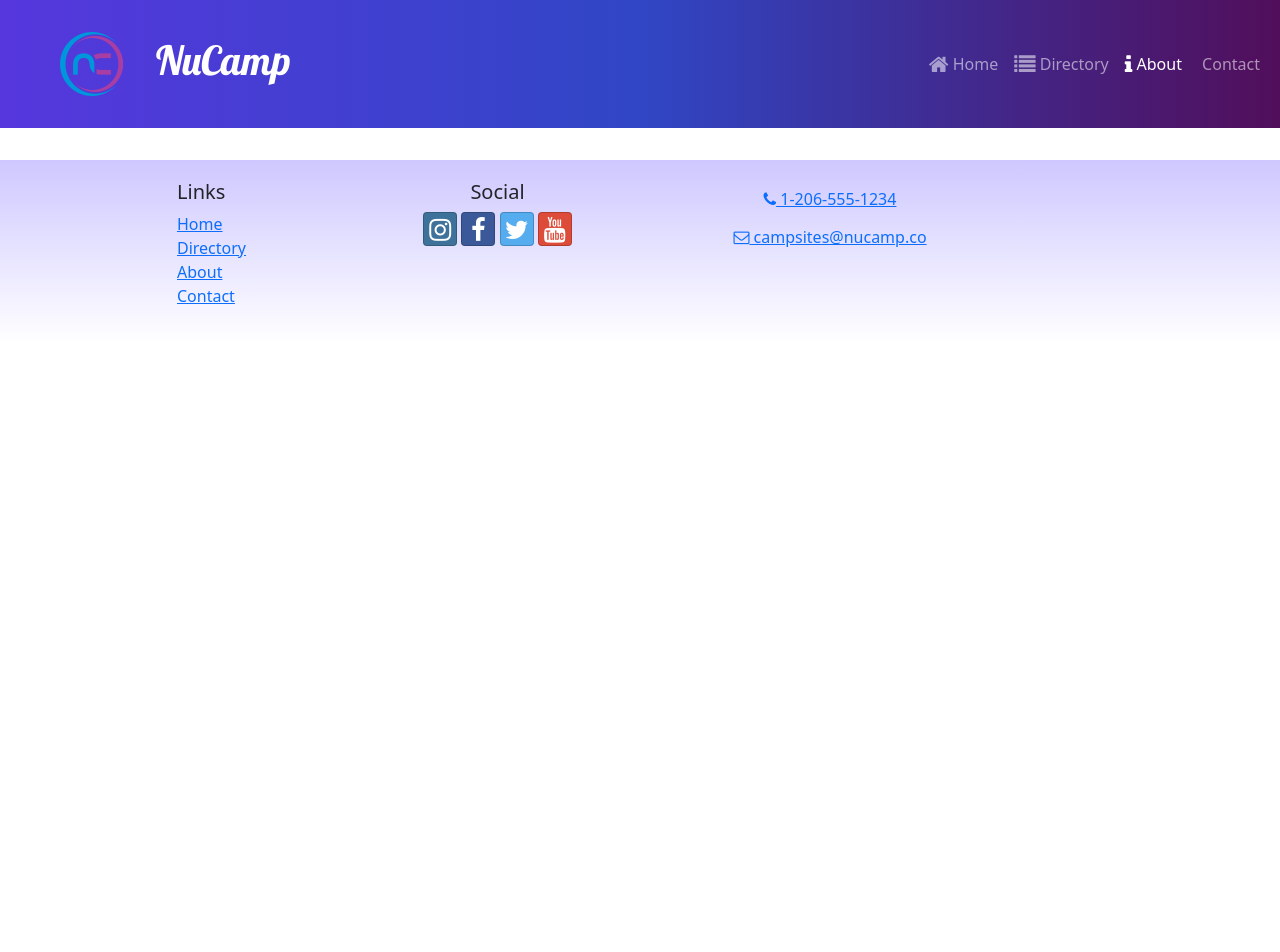
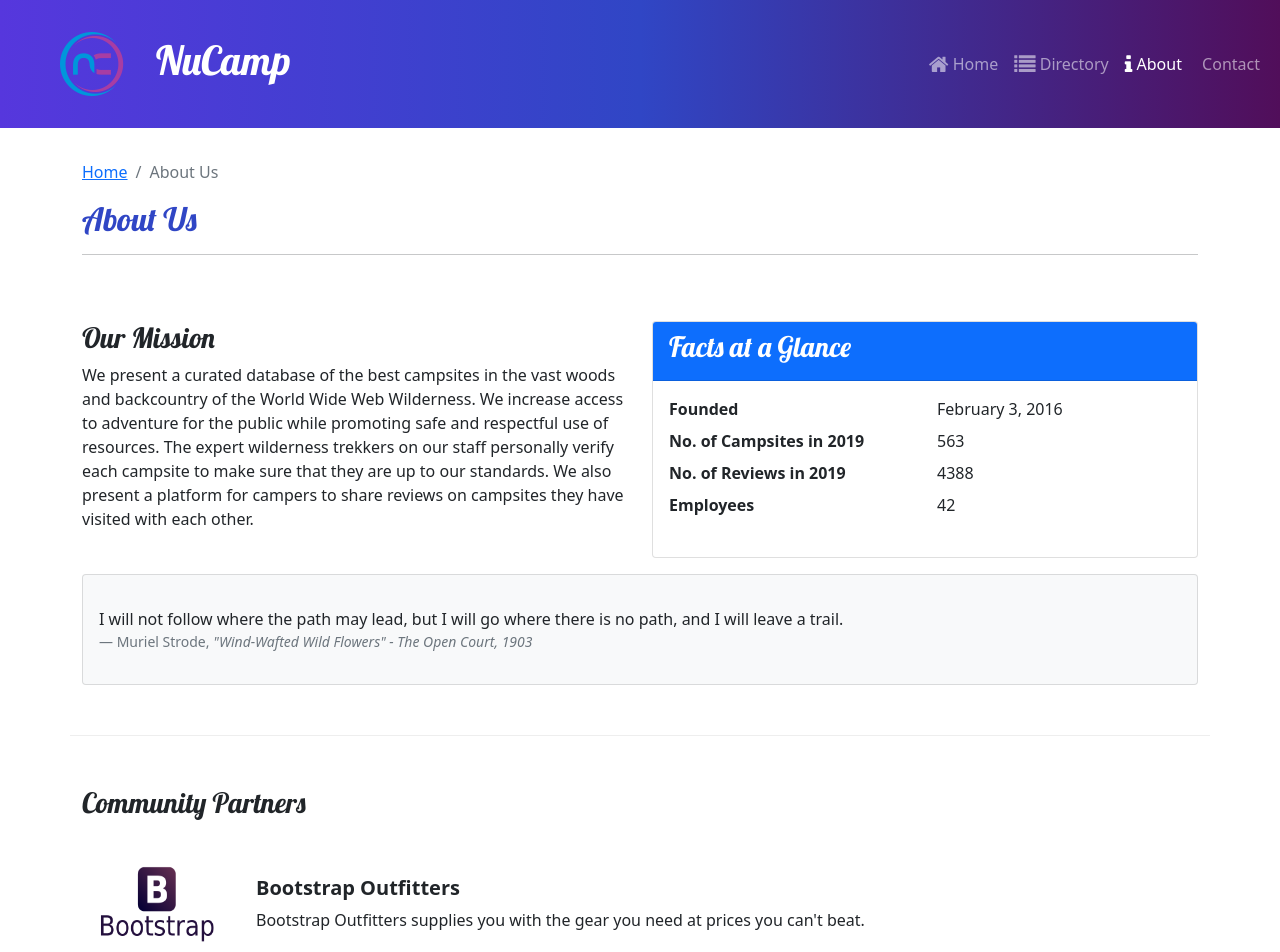
Before and after one commit to w-austin/NucampReact, a React (Create React App) app: page /about in a window 1280 px wide. Shown: the top 952 px of the page. Before the commit the page ends 800 px from the top, so only its background shows below. Built offline with nearby package versions, Linux system fonts and the light colour scheme.

Commit message:
Workshop 2

```diff
--- a/src/App.js
+++ b/src/App.js
@@ -3,6 +3,7 @@
 import HomePage from "./pages/HomePage";
 import Header from "./components/Header";
 import Footer from "./components/Footer";
+import AboutPage from "./pages/AboutPage";
 //import logo from "./logo.svg";
 import CampsitesDirectoryPage from "./pages/CampsitesDirectoryPage";
 import CampsiteDetailPage from "./pages/CampsiteDetailPage";
@@ -17,6 +18,7 @@
         <Route path="contact" element={<ContactPage />} />
         <Route path="directory" element={<CampsitesDirectoryPage />} />
         <Route path="directory/:campsiteId" element={<CampsiteDetailPage />} />
+        <Route path="about" element={<AboutPage />} />
       </Routes>
       <Footer />
     </div>
--- a/src/components/Header.js
+++ b/src/components/Header.js
@@ -28,17 +28,17 @@
           </NavItem>
           <NavItem>
             <NavLink className="nav-link" to="/directory">
-              <i class="fa fa-list fa-lg" /> Directory
+              <i className="fa fa-list fa-lg" /> Directory
             </NavLink>
           </NavItem>
           <NavItem>
             <NavLink className="nav-link" to="/about">
-              <i class="fa fa-info fa-lg" /> About
+              <i className="fa fa-info fa-lg" /> About
             </NavLink>
           </NavItem>
           <NavItem>
             <NavLink className="nav-link" to="/contact">
-              <i class="fa fa-info-card fa-lg" /> Contact
+              <i className="fa fa-info-card fa-lg" /> Contact
             </NavLink>
           </NavItem>
         </Nav>
--- a/src/components/SubHeader.js
+++ b/src/components/SubHeader.js
@@ -10,9 +10,9 @@
             <Link to="/">Home</Link>
           </BreadcrumbItem>
           {detail && (
-          <BreadcrumbItem>
-            <Link to="/directory">Directory</Link>
-          </BreadcrumbItem>
+            <BreadcrumbItem>
+              <Link to="/directory">Directory</Link>
+            </BreadcrumbItem>
           )}
           <BreadcrumbItem active>{current}</BreadcrumbItem>
         </Breadcrumb>
--- a/src/features/display/DisplayList.js
+++ b/src/features/display/DisplayList.js
@@ -2,9 +2,14 @@
 import DisplayCard from "./DisplayCard";
 import { selectFeaturedCampsite } from "../campsites/campsitesSlice";
 import { selectFeaturedPromotion } from "../promotions/promotionsSlice";
+import { selectFeaturedPartner } from "../partners/partnersSlice";
 
 const DisplayList = () => {
-  const items = [selectFeaturedCampsite(), selectFeaturedPromotion()];
+  const items = [
+    selectFeaturedCampsite(),
+    selectFeaturedPromotion(),
+    selectFeaturedPartner(),
+  ];
 
   return (
     <Row>
--- /dev/null
+++ b/src/features/partners/Partner.js
@@ -0,0 +1,17 @@
+function Partners({ partner }) {
+  if (partner) {
+    const { image, name, description } = partner;
+    return (
+      <>
+        <img src={image} alt={name} style={{ width: "150px" }} />
+        <div className="m-4">
+          <h5 className="fw-bold">{name}</h5>
+          {description}
+        </div>
+      </>
+    );
+  }
+  return null;
+}
+
+export default Partners;
--- /dev/null
+++ b/src/features/partners/PartnersList.js
@@ -0,0 +1,23 @@
+import { Col, Row } from "reactstrap";
+import Partner from "./Partner";
+import { selectAllPartners } from "./partnersSlice";
+
+const PartnersList = () => {
+  const partners = selectAllPartners();
+
+  return (
+    <Col className="mt-4">
+      <Row>
+        {partners.map((partner) => {
+          return (
+            <div className="d-flex mb-5" key={partner.id}>
+              <Partner partner={partner} />
+            </div>
+          );
+        })}
+      </Row>
+    </Col>
+  );
+};
+
+export default PartnersList;
--- /dev/null
+++ b/src/features/partners/partnersSlice.js
@@ -0,0 +1,9 @@
+import { PARTNERS } from "../../app/shared/PARTNERS";
+
+export const selectAllPartners = () => {
+  return PARTNERS;
+};
+
+export const selectFeaturedPartner = () => {
+  return PARTNERS.find((partner) => partner.featured);
+};
--- /dev/null
+++ b/src/pages/AboutPage.js
@@ -0,0 +1,67 @@
+import { Col, Row, Container, Card, CardBody, CardHeader } from "reactstrap";
+import SubHeader from "../components/SubHeader";
+import PartnersList from "../features/partners/PartnersList";
+
+const AboutPage = () => {
+  return (
+    <Container>
+        <SubHeader current='About Us' />
+      <Row className="row-content">
+        <Col sm="6">
+          <h3>Our Mission</h3>
+          <p>
+            We present a curated database of the best campsites in the vast
+            woods and backcountry of the World Wide Web Wilderness. We increase
+            access to adventure for the public while promoting safe and
+            respectful use of resources. The expert wilderness trekkers on our
+            staff personally verify each campsite to make sure that they are up
+            to our standards. We also present a platform for campers to share
+            reviews on campsites they have visited with each other.
+          </p>
+        </Col>
+        <Col sm="6">
+          <Card>
+            <CardHeader className="bg-primary text-white">
+              <h3>Facts at a Glance</h3>
+            </CardHeader>
+            <CardBody>
+              <dl className="row">
+                <dt className="col-6">Founded</dt>
+                <dd className="col-6">February 3, 2016</dd>
+                <dt className="col-6">No. of Campsites in 2019</dt>
+                <dd className="col-6">563</dd>
+                <dt className="col-6">No. of Reviews in 2019</dt>
+                <dd className="col-6">4388</dd>
+                <dt className="col-6">Employees</dt>
+                <dd className="col-6">42</dd>
+              </dl>
+            </CardBody>
+          </Card>
+        </Col>
+        <Col>
+          <Card className="bg-light mt-3">
+            <CardBody>
+              <blockquote className="blockquote"></blockquote>
+              <p>
+                I will not follow where the path may lead, but I will go where
+                there is no path, and I will leave a trail.
+              </p>
+              <footer className="blockquote-footer">
+                Muriel Strode,{" "}
+                <cite title="Source Title">
+                  "Wind-Wafted Wild Flowers" - The Open Court, 1903
+                </cite>
+              </footer>
+            </CardBody>
+          </Card>
+        </Col>
+      </Row>
+      <Row className="row-content" xs="12">
+        <h3>Community Partners</h3>
+        <PartnersList />
+      </Row>
+    </Container>
+  );
+};
+
+export default AboutPage;
--- a/src/pages/HomePage.js
+++ b/src/pages/HomePage.js
@@ -2,11 +2,10 @@
 import DisplayList from "../features/display/DisplayList";
 import SubHeader from "../components/SubHeader";
 
-
 const HomePage = () => {
   return (
     <Container>
-      <SubHeader current='Home' />
+      <SubHeader current="Home" />
       <DisplayList />
     </Container>
   );
```
